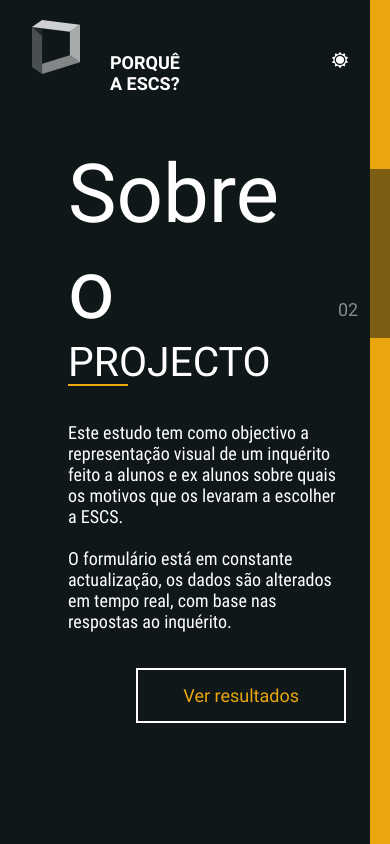
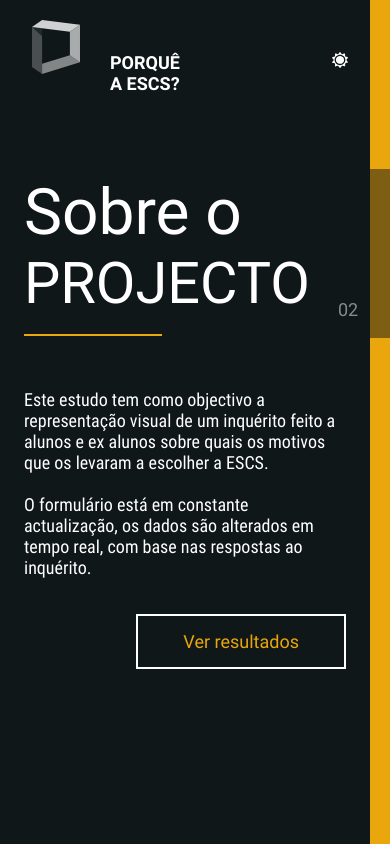
Before and after one commit to marianarita/porqueaescs, a PHP site: page /index1.html in a window 390 px wide, after a click on "Explorar". Run offline with PHP 8.4, Linux system fonts and the light colour scheme.

Commit message:
Responsive done (hopefully)

```diff
--- a/css/main.1.css
+++ b/css/main.1.css
@@ -9,6 +9,7 @@
 * Mariana Rita, no 9972
 *
 */
+
 
 /*=============================================
 =               CUSTOM VARIABLES              =
@@ -29,7 +30,6 @@
 	--gray: #595a5c;
 	--bg-blue: #101719;
 	--bg-blue-light: #2a3538;
-
 	/* Type */
 	--font-primary: 'Roboto', 'Trebuchet MS', 'Lucida Sans Unicode', 'Lucida Grande', 'Lucida Sans', Arial, sans-serif;
 	--font-secondary: 'Roboto Condensed', 'Trebuchet MS', 'Lucida Sans Unicode', 'Lucida Grande', 'Lucida Sans', Arial, sans-serif;
@@ -38,7 +38,6 @@
 /*=============================================
 =                     FONTS                   =
 =============================================*/
-
 @font-face {
 	font-family: 'Roboto';
 	src: url('../fonts/Roboto-Bold.eot');
@@ -98,13 +97,13 @@
 /*=============================================
 =                     RESET                   =
 =============================================*/
-
 * {
 	box-sizing: border-box;
 	scroll-behavior: smooth;
 }
 
-html, body {
+html,
+body {
 	width: 100%;
 }
 
@@ -132,7 +131,6 @@ section {
 }
 
 /* ------------ SCROLLBAR HIDE ------------- */
-
 ::-webkit-scrollbar {
 	display: none;
 }
@@ -152,8 +150,10 @@ a:hover {
 	/* font-weight: bold; */
 }
 
-
-h1, h2, h3, h4 {
+h1,
+h2,
+h3,
+h4 {
 	margin-top: 0;
 	transition: 0.3s;
 }
@@ -176,10 +176,11 @@ h3 {
 }
 
 h4 {
-	font-size: 1.5625em;
+	font-size: 1.4em;
 }
 
-p, blockquote {
+p,
+blockquote {
 	font-size: 1.125em;
 	-webkit-hyphens: auto;
 	-moz-hyphens: auto;
@@ -193,48 +194,91 @@ blockquote {
 	font-family: var(--font-secondary);
 }
 
-dl, ol, ul {
+dl,
+ol,
+ul {
 	font-size: 1em;
 	margin: 0 0 2.4em;
 	padding: 0;
 }
 
-dd, dt, li {
+dd,
+dt,
+li {
 	line-height: 2.4;
 	margin: 0;
 }
 
-
 /*=============================================
 =                    HELPER                   =
 =============================================*/
+.d-block {
+	display: block;
+}
 
-.d-block {display: block;}
-.d-none {display: none;}
-.margin-center {margin: 0 auto;}
-.rel {position: relative;}
+.d-none {
+	display: none;
+}
 
-.text-center {text-align: center;}
-.text-right {text-align: right;}
+.margin-center {
+	margin: 0 auto;
+}
 
-.text-blue {color: var(--blue);}
-.text-blue-light {color: var(--light-blue);}
-.text-red {color: var(--red);}
-.text-red-light {color: var(--light-red);}
-.text-yellow {color: var(--yellow);}
-.text-yellow-light {color: var(--light-yellow);}
+.rel {
+	position: relative;
+}
 
-.text-large {font-size: 1.65em;}
-.text-small {font-size: 0.5em;}
+.text-center {
+	text-align: center;
+}
 
-.uppercase {text-transform: uppercase;}
-.condensed {font-family: var(--font-secondary);}
+.text-right {
+	text-align: right;
+}
 
+.text-blue {
+	color: var(--blue);
+}
+
+.text-blue-light {
+	color: var(--light-blue);
+}
+
+.text-red {
+	color: var(--red);
+}
+
+.text-red-light {
+	color: var(--light-red);
+}
+
+.text-yellow {
+	color: var(--yellow);
+}
+
+.text-yellow-light {
+	color: var(--light-yellow);
+}
+
+.text-large {
+	font-size: 1.65em;
+}
+
+.text-small {
+	font-size: 0.9em;
+}
+
+.uppercase {
+	text-transform: uppercase;
+}
+
+.condensed {
+	font-family: var(--font-secondary);
+}
 
 /*=============================================
 =                  GRID SYSTEM                =
 =============================================*/
-
 .container {
 	padding: 20px;
 }
@@ -311,22 +355,72 @@ dd, dt, li {
 	width: 100%;
 }
 
-.col-1, .col-2, .col-3, .col-4, .col-5, .col-6, .col-7, .col-8, .col-9, .col-10, .col-11, .col-12, .col-lg-1, .col-lg-2, .col-lg-3, .col-lg-4, .col-lg-5, .col-lg-6, .col-lg-7, .col-lg-8, .col-lg-9, .col-lg-10, .col-lg-11, .col-lg-12, .col-md-1, .col-md-2, .col-md-3, .col-md-4, .col-md-5, .col-md-6, .col-md-7, .col-md-8, .col-md-9, .col-md-10, .col-md-11, .col-md-12, .col-sm-1, .col-sm-2, .col-sm-3, .col-sm-4, .col-sm-5, .col-sm-6, .col-sm-7, .col-sm-8, .col-sm-9, .col-sm-10, .col-sm-11, .col-sm-12 {
+.col-1,
+.col-2,
+.col-3,
+.col-4,
+.col-5,
+.col-6,
+.col-7,
+.col-8,
+.col-9,
+.col-10,
+.col-11,
+.col-12,
+.col-lg-1,
+.col-lg-2,
+.col-lg-3,
+.col-lg-4,
+.col-lg-5,
+.col-lg-6,
+.col-lg-7,
+.col-lg-8,
+.col-lg-9,
+.col-lg-10,
+.col-lg-11,
+.col-lg-12,
+.col-md-1,
+.col-md-2,
+.col-md-3,
+.col-md-4,
+.col-md-5,
+.col-md-6,
+.col-md-7,
+.col-md-8,
+.col-md-9,
+.col-md-10,
+.col-md-11,
+.col-md-12,
+.col-sm-1,
+.col-sm-2,
+.col-sm-3,
+.col-sm-4,
+.col-sm-5,
+.col-sm-6,
+.col-sm-7,
+.col-sm-8,
+.col-sm-9,
+.col-sm-10,
+.col-sm-11,
+.col-sm-12 {
 	padding: 0px 12px;
 }
 
 /*=============================================
 =                  DIV BORDERS                =
 =============================================*/
-
-.line-horizontal-blue, .line-horizontal-red, .line-horizontal-yellow {
+.line-horizontal-blue,
+.line-horizontal-red,
+.line-horizontal-yellow {
 	height: 2px;
 	width: 40%;
 	position: absolute;
 	bottom: 0;
 }
 
-.line-vertical-blue, .line-vertical-red, .line-verical-yellow {
+.line-vertical-blue,
+.line-vertical-red,
+.line-vertical-yellow {
 	height: 70%;
 	width: 2px;
 	position: absolute;
@@ -334,22 +428,24 @@ dd, dt, li {
 	bottom: 15%;
 }
 
-.line-horizontal-blue, .line-vertical-blue {
+.line-horizontal-blue,
+.line-vertical-blue {
 	background-color: var(--blue);
 }
 
-.line-horizontal-red, .line-vertical-red {
+.line-horizontal-red,
+.line-vertical-red {
 	background-color: var(--red);
 }
 
-.line-horizontal-yellow, .line-vertical-yellow {
+.line-horizontal-yellow,
+.line-vertical-yellow {
 	background-color: var(--yellow);
 }
 
 /*=============================================
 =                    NAV BAR                  =
 =============================================*/
-
 nav {
 	width: 100vw;
 	position: fixed;
@@ -364,7 +460,8 @@ nav {
 	max-width: 48px;
 }
 
-.nav-title, .nav-item {
+.nav-title,
+.nav-item {
 	align-self: flex-start;
 	padding: 32px 10px 0px;
 	text-transform: uppercase;
@@ -397,7 +494,6 @@ nav {
 /*=============================================
 =             SIDE PROGRESS/NAV BAR           =
 =============================================*/
-
 .sidenav {
 	width: 20px;
 	position: fixed;
@@ -426,22 +522,20 @@ nav {
 	bottom: 0;
 	opacity: 0;
 	transition: all .2s ease;
-
 }
 
 .sidenav-active {
 	opacity: .5;
 }
 
-
-.sidenav-active .sidenav-text{
+.sidenav-active .sidenav-text {
 	opacity: 1;
 	transition: all .2s ease;
 }
+
 /*=============================================
 =               SLIDER NAVIGATION             =
 =============================================*/
-
 .slidernav {
 	height: 20px;
 }
@@ -474,7 +568,6 @@ nav {
 	opacity: .5;
 }
 
-
 .slidernav-active .slidernav-text {
 	opacity: 1;
 	transition: all .2s ease;
@@ -492,14 +585,14 @@ nav {
 	user-select: none;
 }
 
-.slider-next:hover, .slider-prev:hover {
+.slider-next:hover,
+.slider-prev:hover {
 	opacity: 0.8;
 }
 
 /*=============================================
 =                    BUTTONS                  =
 =============================================*/
-
 .btn {
 	padding: 15px 45px;
 	border: 2px solid white;
@@ -527,58 +620,50 @@ nav {
 /*=============================================
 =                   SECTIONS                  =
 =============================================*/
-
 #section-1 {
 	transition: none;
 	background: url(../img/escs-bg.png) no-repeat 10% 50%;
-}
-
-#section-2 h1, #section-3 h1, #section-4 h1 {
-	margin: 0.3em 0;
 }
 
 #section-2 p {
 	margin: 2em 0;
 }
 
-#section-3 p, #section-4 p {
+#section-3 h1 {
+	margin-bottom: 0.3em;
+}
+
+#section-2 h1,
+#section-4 h1,
+#section-5 h1 {
+	padding-bottom: 0.3em;
+}
+
+#section-3 p,
+#section-4 p {
 	font-weight: 300;
+}
+
+#section-3 h1,
+#section-4 h1 {
+	font-size: 4.5em;
 }
 
 #section-4 h3 {
 	margin-bottom: 2em;
 }
 
-#section-3 h1{
-	font-size: 5em;
-}
 /*=============================================
 =                 MEDIA QUERIES               =
 =============================================*/
 
-/* --------------- EXCEPTIONS -------------- */
+/* ------------- LARGE DEVICES ------------- */
 
 @media screen and (max-width: 1400px) {
 	h1 {
 		font-size: 5.3em;
 	}
 }
-
-@media screen and (max-width: 1000px) {
-	.navbar a{
-		display: none;
-	}
-
-	h1 {
-		font-size: 5.1em;
-	}
-
-	.text-large {
-		font-size: 1.3em;
-	}
-}
-
-/* ------------- LARGE DEVICES ------------- */
 
 @media screen and (max-width: 1200px) {
 	/* Grid system */
@@ -623,14 +708,17 @@ nav {
 	}
 
 	/* Display */
-	.d-lg-block {display: block;}
-	.d-lg-none {display: none;}
-
-	/* Flex */
-	.flex-lg-column {flex-direction: column;}
+	.d-lg-block {
+		display: block;
+	}
+	.d-lg-none {
+		display: none;
+	}
 
 	/* Type */
-	h1 {
+	#section-3 h1,
+	#section-4 h1 {
+		font-size: 4em;
 	}
 
 	/* Others */
@@ -638,6 +726,28 @@ nav {
 		font-size: 1em;
 	}
 }
+
+@media screen and (max-width: 1000px) {
+	.navbar a {
+		display: none;
+	}
+	h1 {
+		font-size: 5.1em;
+	}
+	.text-large {
+		font-size: 1.3em;
+	}
+	#section-3 h1 {
+		font-size: 3.5em;
+	}
+	#section-4 h1 {
+		font-size: 3em;
+	}
+	.flex-md-wrap {
+		flex-wrap: nowrap;
+	}
+}
+
 
 /* ------------- MEDIUM DEVICES ------------ */
 
@@ -684,34 +794,61 @@ nav {
 	}
 
 	/* Display */
-	.d-md-block {display: block;}
-	.d-md-none {display: none;}
+	.d-md-block {
+		display: block;
+	}
+	.d-md-none {
+		display: none;
+	}
 
 	/* Flex */
-	.flex-md-column {flex-direction: column;}
+	.flex-md-wrap {
+		flex-wrap: wrap;
+	}
 
 	/* Navbar */
-	nav {padding: 20px;}
+	nav {
+		padding: 20px;
+	}
 
+	/* Sections */
+	section {
+		padding-left: 0 !important;
+	}
 		/* Home - Section 1 */
 			#section-1 h1 {
 				margin: 0;
 				text-align: center;
 			}
-
 			#section-1 .text-large {
 				font-size: 1.6em;
 			}
-
 			#section-1 blockquote {
 				text-align: center;
 			}
-
 			.section-1-cta {
 				justify-content: center !important;
 				margin-top: 20px;
 			}
+		/* Results - Section 3 */
+			#section-3 .slidernav {
+				margin-top: 40px;
 			}
+			.graphs {
+				height: 50vh;
+				margin-top: 20px;
+			}
+			#section-3 h2 {
+				margin-top: 20px;
+			}
+		/* Form - Section 4 */
+			#section-4 h4 {
+				margin-top: 60px;
+				padding-top: 20px;
+				border-top: 1px solid white;
+			}
+}
+
 
 /* ------------- SMALL DEVICES ------------- */
 
@@ -758,19 +895,23 @@ nav {
 	}
 
 	/* Display */
-	.d-sm-block {display: block;}
-	.d-sm-none {display: none;}
-
-	/* Flex */
-	.flex-sm-column {flex-direction: column;}
+	.d-sm-block {
+		display: block;
+	}
+	.d-sm-none {
+		display: none;
 	}
 
+	/* Type */
+	h1 {
+		font-size: 4em;
+	}
+}
 
-.visible{
+.visible {
 	opacity: 1;
 	z-index: 97;
 }
-
 
 .graph {
 	position: absolute;
@@ -784,22 +925,20 @@ nav {
 	height: 40vh;
 }
 
-.current{
+.current {
 	opacity: 1;
 	transition: all .2s ease-in-out;
+}
 
-}
-input[type=checkbox]{
+input[type=checkbox] {
 	display: none;
 }
 
-
-
-.lua{
+.lua {
 	display: none;
 }
 
-.navbar-item-active{
+.navbar-item-active {
 	color: white !important;
 }
 
@@ -815,7 +954,7 @@ input[type=checkbox]{
 	user-select: none;
 }
 
-.nav-item-switch{
+.nav-item-switch {
 	align-self: flex-start;
 	padding: 32px 10px 0px;
 	text-transform: uppercase;
--- a/index1.html
+++ b/index1.html
@@ -125,13 +125,13 @@
 
 	<!-- SOBRE -->
 	<section data-sectionid="section-2" id="section-2" class="slide container flex flex-center">
-		<div class="col-1 col-lg-0"></div>
+		<div class="col-1 d-md-none"></div>
 		<div class="flex-direction-column col-12">
-			<div class="col-6 rel">
+			<div class="col-6 col-lg-7 col-md-12 rel">
 				<div class="line-horizontal-yellow"></div>
 				<h1 class="flex-direction-column">
 					Sobre o
-					<div class="text-small rel uppercase">projecto<div class="line-verical-yellow d-md-none"></div>
+					<div class="text-small rel uppercase">projecto<div class="line-vertical-yellow d-md-none"></div>
 					</div>
 				</h1>
 			</div>
@@ -153,15 +153,15 @@
 
 	<!-- RESULTADOS -->
 	<section data-sectionid="section-3" id="section-3" class="slide container flex flex-center">
-		<div class="col-1 col-lg-0"></div>
+		<div class="col-1 d-md-none"></div>
 		<div class="flex-direction-column col-12 rel">
 			<!-- SLIDER FIXED ELEMENTS -->
-			<div class="flex flex-center col-12">
-				<div class="col-6 border-bottom-red">
-					<h1 class="border-right-red graph-title">A amostra</h1>
+			<div class="flex flex-center flex-md-wrap col-12">
+				<div class="col-6 col-md-12">
+					<h1 class="graph-title">A amostra</h1>
 				</div>
 
-				<div class="col-6">
+				<div class="col-6 col-md-12">
 					<div class="slidernav flex">
 						<div data-graph-nav="1" class="slidernav-item slidernav-active">
 							<p class="slidernav-text">01</p>
@@ -186,13 +186,13 @@
 			<!-- CONTENT 01 -->
 			<div class="graphs">
 				<!-- Deve ter position absolute e muda a opacidade na navegação-->
-				<div data-graph="1" data-sectiontitle="A amostra" data-graphcolor="var(--red)" class="flex flex-baseline col-12 graph current">
-					<div class="col-6">
+				<div data-graph="1" data-sectiontitle="A amostra" data-graphcolor="var(--red)" class="flex flex-baseline flex-md-wrap col-12 graph current">
+					<div class="col-6 col-md-12">
 						CLUSTER FORCE GRAPH
 					</div>
-					<div class="col-6">
+					<div class="col-6 col-md-12">
 						<h2 class="uppercase">Género e Idade</h2>
-						<p class="col-12">
+						<p>
 							É um facto estabelecido de que um leitor é distraído pelo conteúdo legível de uma página quando analisa a sua
 							mancha gráfica.
 							<br>
@@ -204,13 +204,13 @@
 				</div>
 
 				<!-- CONTENT 02 -->
-				<div data-graph="2" data-sectiontitle="A amostra" data-graphcolor="var(--yellow)" class="flex flex-baseline col-12 graph">
-					<div class="col-6">
+				<div data-graph="2" data-sectiontitle="A amostra" data-graphcolor="var(--yellow)" class="flex flex-baseline flex-md-wrap col-12 graph">
+					<div class="col-6 col-md-12">
 						BAR GRAPH
 					</div>
-					<div class="col-6">
+					<div class="col-6 col-md-12">
 						<h2 class="uppercase">Curso</h2>
-						<p class="col-12">
+						<p>
 							É um facto estabelecido de que um leitor é distraído pelo conteúdo legível de uma página quando analisa a sua
 							mancha gráfica.
 							<br>
@@ -222,13 +222,13 @@
 				</div>
 
 				<!-- CONTENT 03 -->
-				<div data-graph="3" data-sectiontitle="Porquê a ESCS?" data-graphcolor="var(--light-blue)" class="flex flex-baseline col-12 graph">
-					<div class="col-6">
+				<div data-graph="3" data-sectiontitle="Porquê a ESCS?" data-graphcolor="var(--light-blue)" class="flex flex-baseline flex-md-wrap col-12 graph">
+					<div class="col-6 col-md-12">
 						SPIDER CHART
 					</div>
-					<div class="col-6">
+					<div class="col-6 col-md-12">
 						<h2 class="uppercase">Motivos de escolha do curso</h2>
-						<p class="col-12">
+						<p>
 							É um facto estabelecido de que um leitor é distraído pelo conteúdo legível de uma página quando analisa a sua
 							mancha gráfica.
 							<br>
@@ -240,13 +240,13 @@
 				</div>
 
 				<!-- CONTENT 04 -->
-				<div data-graph="4" data-sectiontitle="Porquê a ESCS?" data-graphcolor="var(--yellow)" class="flex flex-baseline col-12 graph">
-					<div class="col-6">
+				<div data-graph="4" data-sectiontitle="Porquê a ESCS?" data-graphcolor="var(--yellow)" class="flex flex-baseline flex-md-wrap col-12 graph">
+					<div class="col-6 col-md-12">
 						POLAR CHART
 					</div>
-					<div class="col-6">
+					<div class="col-6 col-md-12">
 						<h2 class="uppercase">Motivos de escolha da ESCS</h2>
-						<p class="col-12">
+						<p>
 							É um facto estabelecido de que um leitor é distraído pelo conteúdo legível de uma página quando analisa a sua
 							mancha gráfica.
 							<br>
@@ -258,13 +258,13 @@
 				</div>
 
 				<!-- CONTENT 04 -->
-				<div data-graph="5" data-sectiontitle="Porquê a ESCS?" data-graphcolor="var(--light-blue)" class="flex flex-baseline col-12 graph">
-					<div class="col-6">
+				<div data-graph="5" data-sectiontitle="Porquê a ESCS?" data-graphcolor="var(--light-blue)" class="flex flex-baseline flex-md-wrap col-12 graph">
+					<div class="col-6 col-md-12">
 						DOUGHTNUT CHART
 					</div>
-					<div class="col-6">
+					<div class="col-6 col-md-12">
 						<h2 class="uppercase">Características que deverão ser mais privilegiadas na ESCS</h2>
-						<p class="col-12">
+						<p>
 							É um facto estabelecido de que um leitor é distraído pelo conteúdo legível de uma página quando analisa a sua
 							mancha gráfica.
 							<br>
@@ -289,34 +289,34 @@
 
 	<!-- QUESTIONÁRIO -->
 	<section data-sectionid="section-4" id="section-4" class="slide container flex flex-center">
-		<div class="col-1 col-lg-0"></div>
+		<div class="col-1 d-md-none"></div>
 		<div class="flex-direction-column col-12">
-			<div class="col-5 border-bottom-yellow border-right-yellow">
-				<h1 class="flex-direction-column">
-					O questionário
+			<div class="col-6 col-md-12 rel">
+				<div class="line-horizontal-yellow"></div>
+				<h1 class="rel">
+					O questionário<div class="line-vertical-yellow d-md-none"></div>
 				</h1>
 			</div>
-			<div class="flex flex-baseline col-12">
-				<div class="col-6 border-right-yellow">
+			<div class="flex flex-baseline col-12 flex-md-wrap">
+				<div class="col-6 col-md-12 border-right-yellow">
 					<h3 class="col-10">
-						Estuda ou estudou na ESCS e não preencheu o formulário?
+						Estudas ou estudaste na ESCS e não preencheste o formulário?
 						<br>
-						Ainda vai a tempo! :)
+						Ainda vais a tempo :)
 					</h3>
 					<a href="./form/index.php" target="_blank" class="btn btn-hover-yellow text-yellow-light">Responder</a>
 				</div>
-				<div class="col-6">
+				<div class="col-6 col-md-10">
 					<h4>
-						Perguntas feitas aos inquiridos:
+						Dados recolhidos no inquérito:
 					</h4>
 					<p>
-						- Género<br>
-						- Idade<br>
-						- Naturalidade<br>
-						- Curso<br>
-						- Motivos de escolha do curso<br>
-						- Motivos de escolha da ESCS<br>
-						- As 3 características que, na opinião do inquirido, deverão ser mais privilegiadas na ESCS
+						&#9642; Género<br>
+						&#9642; Idade<br>
+						&#9642; Curso<br><br>
+						&#9642; Motivos de escolha do curso<br>
+						&#9642; Motivos de escolha da ESCS<br>
+						&#9642; As 3 características que, na opinião do inquirido, deverão ser mais privilegiadas na ESCS
 					</p>
 				</div>
 			</div>
@@ -324,7 +324,20 @@
 	</section>
 
 	<!-- NOTICIAS -->
-	<section data-sectionid="section-5" id="section-5" class="slide container flex flex-center" style="height: 100%"></section>
+	<section data-sectionid="section-5" id="section-5" class="slide container flex flex-center">
+		<div class="col-1 d-md-none"></div>
+		<div class="col-12">
+			<div class="col-10 col-lg-11 col-md-12 rel">
+				<div class="line-horizontal-red"></div>
+				<h1 class="rel">
+					Notícias da ESCS<div class="line-vertical-red d-md-none"></div>
+				</h1>
+			</div>
+			<div class="col-12">
+				Aqui fica o feed das notícias.
+			</div>
+		</div>
+	</section>
 
 </body>
 <script src="js/jquery.js"></script>
```
Lines whose indentation alone changed are shown as unchanged.
